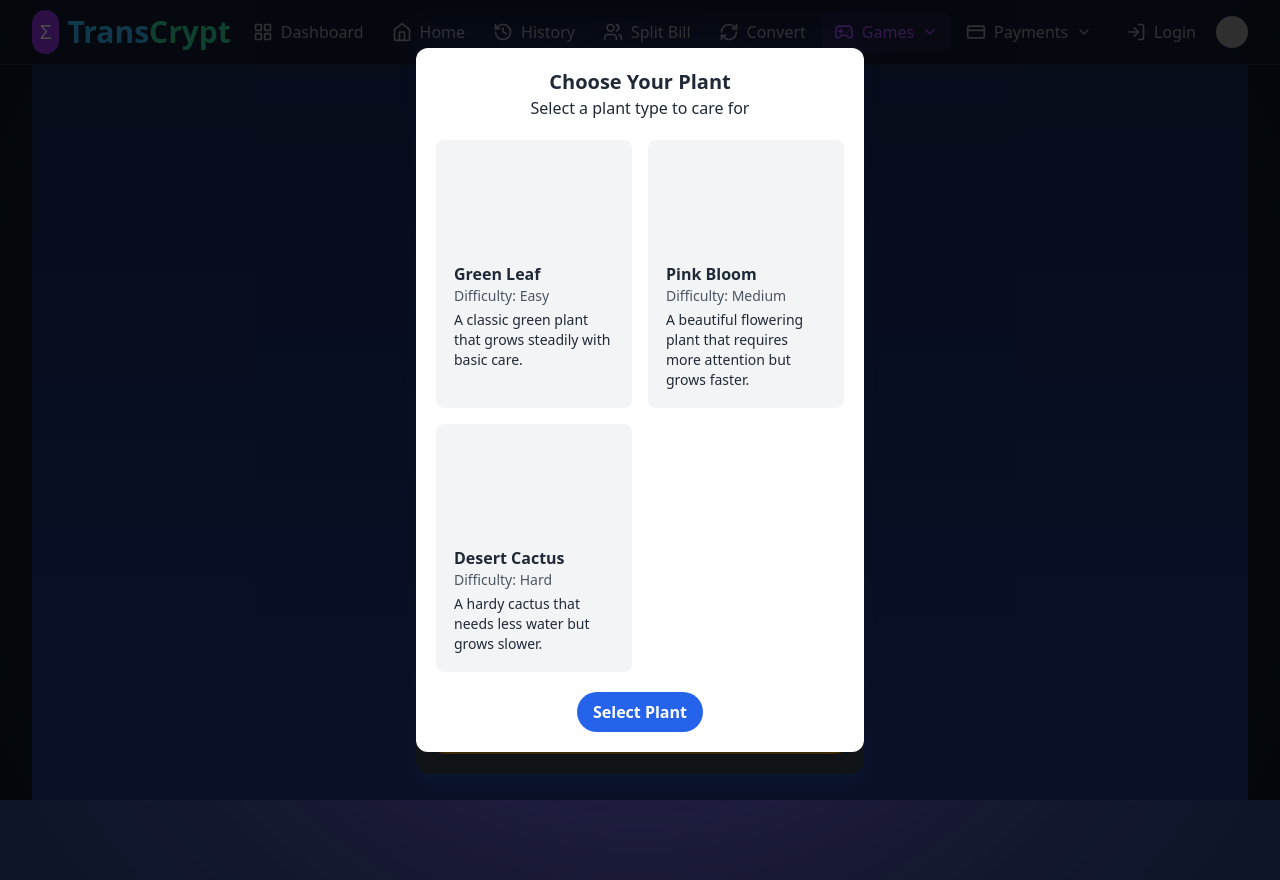
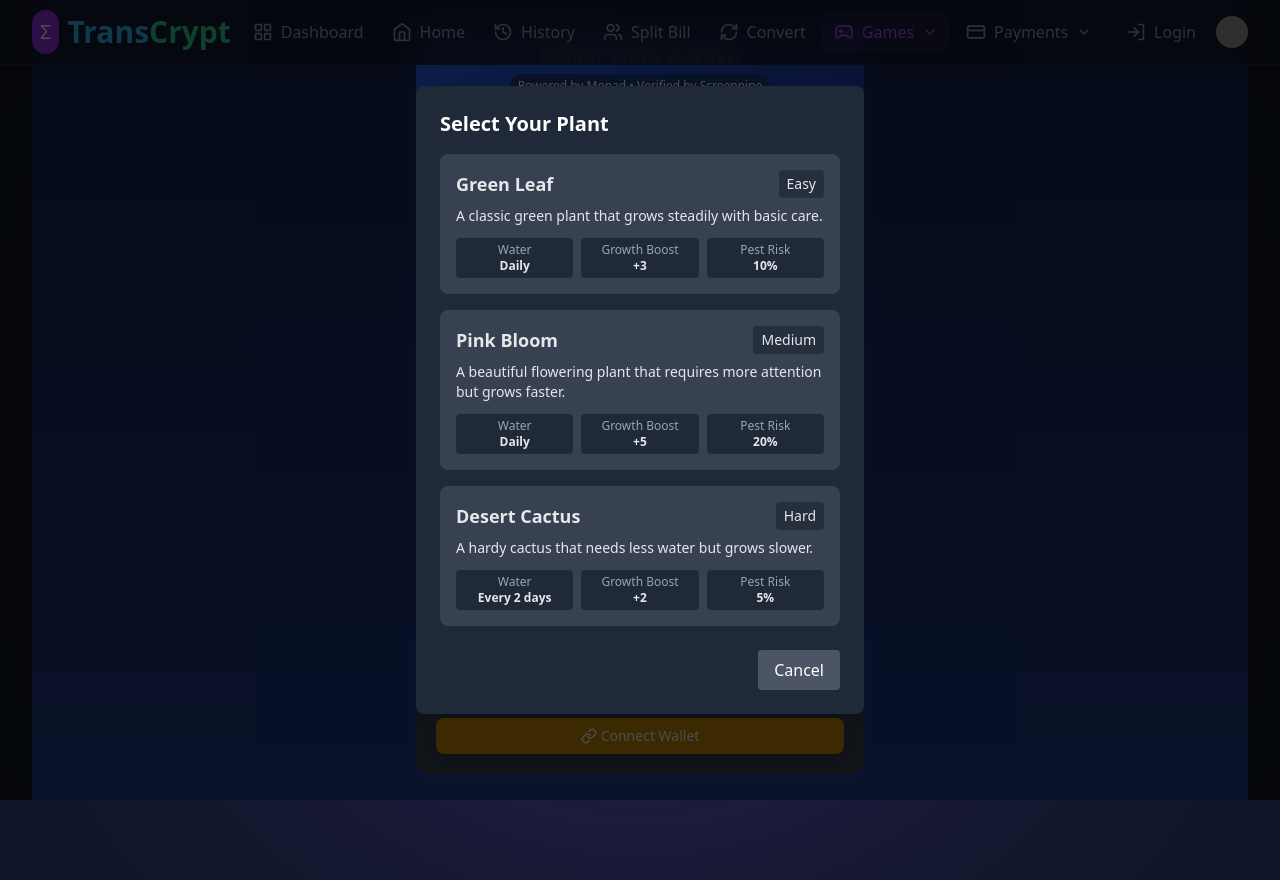
Before and after one commit to kanaksharma67/transccrypt, a React (Vite) app: page /plant-care in a window 1280 px wide. Both pictures are taken after a click on the button "Change Plant Type". Built offline with nearby package versions, Linux system fonts and the light colour scheme; grey boxes are pictures that could not be loaded.

Commit message:
Update PlantSelectionModal.tsx

```diff
--- a/src/components/PlantCareGame/PlantSelectionModal.tsx
+++ b/src/components/PlantCareGame/PlantSelectionModal.tsx
@@ -1,5 +1,5 @@
-import { PlantType } from "../types/PlantTypes";
-import { useState } from 'react';
+import React from 'react';
+import { PlantType } from '../types/PlantTypes';
 
 interface PlantSelectionModalProps {
   isOpen: boolean;
@@ -9,62 +9,73 @@ interface PlantSelectionModalProps {
   plantTypes: PlantType[];
 }
 
-export const PlantSelectionModal = ({
+export const PlantSelectionModal: React.FC<PlantSelectionModalProps> = ({
   isOpen,
   onClose,
   onSelect,
   currentPlantType,
   plantTypes,
-}: PlantSelectionModalProps) => {
-  const [selectedPlantId, setSelectedPlantId] = useState<string | null>(
-    currentPlantType?.id || null
-  );
-
+}) => {
   if (!isOpen) return null;
 
   return (
-    <div className="fixed inset-0 bg-black bg-opacity-70 flex justify-center items-center z-50 transition-opacity duration-300">
-      <div className="bg-white dark:bg-gray-800 rounded-xl p-5 max-w-md w-[90%] max-h-[90vh] overflow-y-auto">
-        <div className="text-center mb-5">
-          <h2 className="text-xl font-bold">Choose Your Plant</h2>
-          <p>Select a plant type to care for</p>
-        </div>
+    <div className="fixed inset-0 bg-black bg-opacity-70 flex justify-center items-center z-50">
+      <div className="bg-gray-800 rounded-lg max-w-md w-full p-6 max-h-[80vh] overflow-y-auto">
+        <h2 className="text-xl font-bold mb-4 text-white">Select Your Plant</h2>
 
-        <div className="grid grid-cols-1 md:grid-cols-2 gap-4">
+        <div className="space-y-4">
           {plantTypes.map((plant) => (
             <div
               key={plant.id}
               className={`p-4 rounded-lg cursor-pointer transition-all ${
-                selectedPlantId === plant.id
-                  ? 'border-2 border-teal-500 bg-teal-50 dark:bg-teal-900 bg-opacity-10'
-                  : 'border-2 border-transparent bg-gray-100 dark:bg-gray-700'
+                currentPlantType?.id === plant.id
+                  ? 'bg-blue-600 text-white'
+                  : 'bg-gray-700 text-gray-200 hover:bg-gray-600'
               }`}
-              onClick={() => setSelectedPlantId(plant.id)}
+              onClick={() => {
+                onSelect(plant);
+                onClose();
+              }}
             >
-              <div className="h-24 flex justify-center items-end mb-2">
-                <div className={`plant ${plant.stages[2]}`}></div>
+              <div className="flex justify-between items-center">
+                <h3 className="font-bold text-lg">{plant.name}</h3>
+                <span className="text-sm px-2 py-1 rounded bg-opacity-70 bg-gray-800">
+                  {plant.difficulty}
+                </span>
               </div>
-              <div className="font-semibold">{plant.name}</div>
-              <div className="text-sm text-gray-600 dark:text-gray-300">
-                Difficulty: {plant.difficulty}
+
+              <p className="text-sm mt-2 text-gray-200">{plant.description}</p>
+
+              <div className="mt-3 grid grid-cols-3 gap-2 text-xs">
+                <div className="bg-gray-800 p-1 rounded">
+                  <span className="block text-center text-gray-400">Water</span>
+                  <span className="block text-center font-bold">
+                    {plant.waterFrequency === 1 ? 'Daily' : `Every ${plant.waterFrequency} days`}
+                  </span>
+                </div>
+
+                <div className="bg-gray-800 p-1 rounded">
+                  <span className="block text-center text-gray-400">Growth Boost</span>
+                  <span className="block text-center font-bold">+{plant.fertilizerBoost}</span>
+                </div>
+
+                <div className="bg-gray-800 p-1 rounded">
+                  <span className="block text-center text-gray-400">Pest Risk</span>
+                  <span className="block text-center font-bold">
+                    {Math.round(plant.pestChance * 100)}%
+                  </span>
+                </div>
               </div>
-              <p className="text-sm mt-1">{plant.description}</p>
             </div>
           ))}
         </div>
 
-        <div className="flex justify-center mt-5 gap-2">
+        <div className="mt-6 flex justify-end">
           <button
-            onClick={() => {
-              const selected = plantTypes.find(p => p.id === selectedPlantId);
-              if (selected) {
-                onSelect(selected);
-              }
-              onClose();
-            }}
-            className="px-4 py-2 bg-blue-600 text-white rounded-full font-semibold"
+            onClick={onClose}
+            className="bg-gray-600 hover:bg-gray-700 text-white py-2 px-4 rounded"
           >
-            Select Plant
+            Cancel
           </button>
         </div>
       </div>
```
